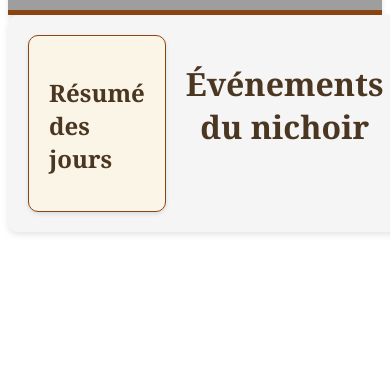
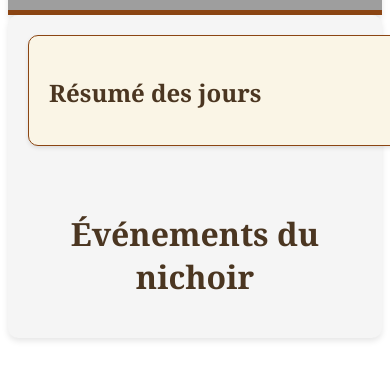
Before and after one commit to Fabinout/NichoirConnect-, a website: page public/journal.html in a window 390 px wide. Shown: the part 199-578 px from the top of the page. Drawn offline with Linux system fonts and the light colour scheme; no server answers; grey boxes are pictures that could not be loaded.

Commit message:
déplace le header en haut du journal

```diff
--- a/public/css/styles.css
+++ b/public/css/styles.css
@@ -278,3 +278,19 @@
     font-size: 0.9rem;
     color: #555;
 }
+
+/* === RESPONSIVE STYLES === */
+@media (max-width: 768px) {
+    #journal-section {
+        flex-direction: column;
+    }
+
+    #toc-container {
+        order: -1;
+        margin-bottom: 20px;
+    }
+
+    #journal {
+        order: 1;
+    }
+}
```
